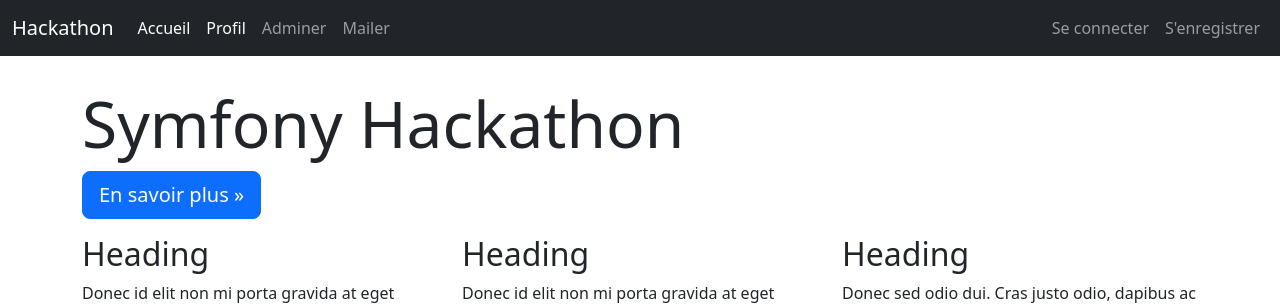
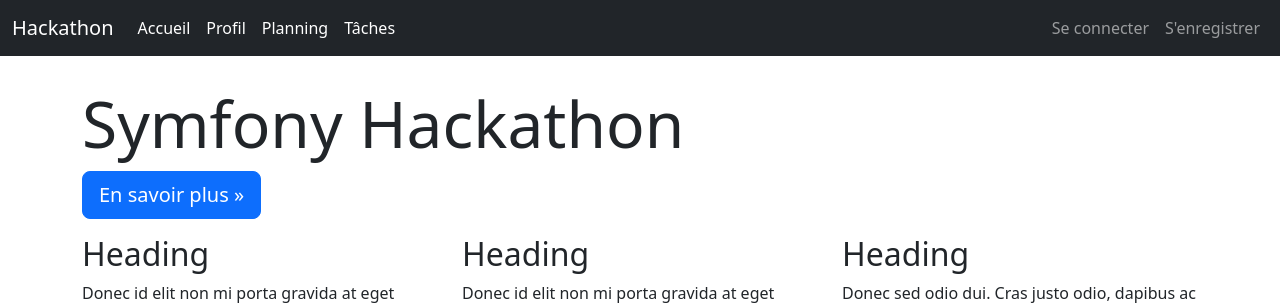
Before and after one commit to Sparteee/Volympic, a Symfony app: template app_symfony/templates/default/dev.html.twig in a window 1280 px wide. Shown: the top 307 px of the page. Run offline with Twig, Linux system fonts and the light colour scheme; the template is opened without the code that fills it, so the values that code supplies are empty; some libraries are stand-ins or nearby versions.

Commit message:
Add links navbar

```diff
--- a/app_symfony/src/Security/LoginAuthenticator.php
+++ b/app_symfony/src/Security/LoginAuthenticator.php
@@ -47,7 +47,7 @@
         }
 
         // For example:
-        return new RedirectResponse($this->urlGenerator->generate('app_dev'));
+        return new RedirectResponse($this->urlGenerator->generate('app_homepage'));
         //throw new \Exception('TODO: provide a valid redirect inside '.__FILE__);
     }
 
--- a/app_symfony/templates/includes/header.html.twig
+++ b/app_symfony/templates/includes/header.html.twig
@@ -7,16 +7,16 @@
         <div class="collapse navbar-collapse" id="navbarSupportedContent">
             <ul class="navbar-nav me-auto mb-2 mb-lg-0">
                 <li class="nav-item">
-                    <a class="nav-link active" aria-current="page" href="{{ path('app_login') }}">Accueil</a>
+                    <a class="nav-link active" aria-current="page" href="{{ path('app_homepage') }}">Accueil</a>
                 </li>
                 <li class="nav-item">
                     <a class="nav-link active" aria-current="page" href="{{ path('app_profile') }}">Profil</a>
                 </li>
                 <li class="nav-item">
-                    <a class="nav-link" href="http://localhost:8306" target="_blank">Adminer</a>
+                    <a class="nav-link active" aria-current="page" href="{{ path('app_planning') }}">Planning</a>
                 </li>
                 <li class="nav-item">
-                    <a class="nav-link" href="http://localhost:1080" target="_blank">Mailer</a>
+                    <a class="nav-link active" aria-current="page" href="{{ path('app_tasks') }}">Tâches</a>
                 </li>
             </ul>
             <div class="d-flex">
```
